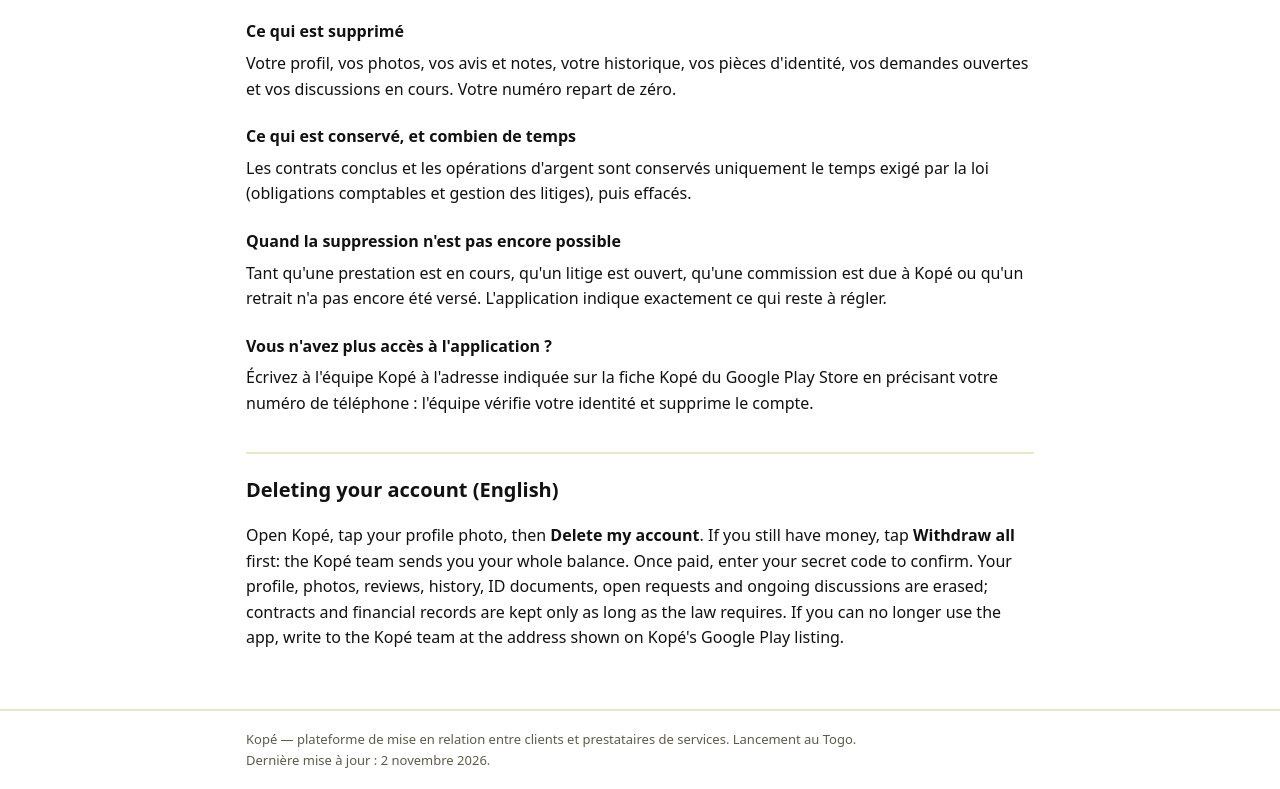
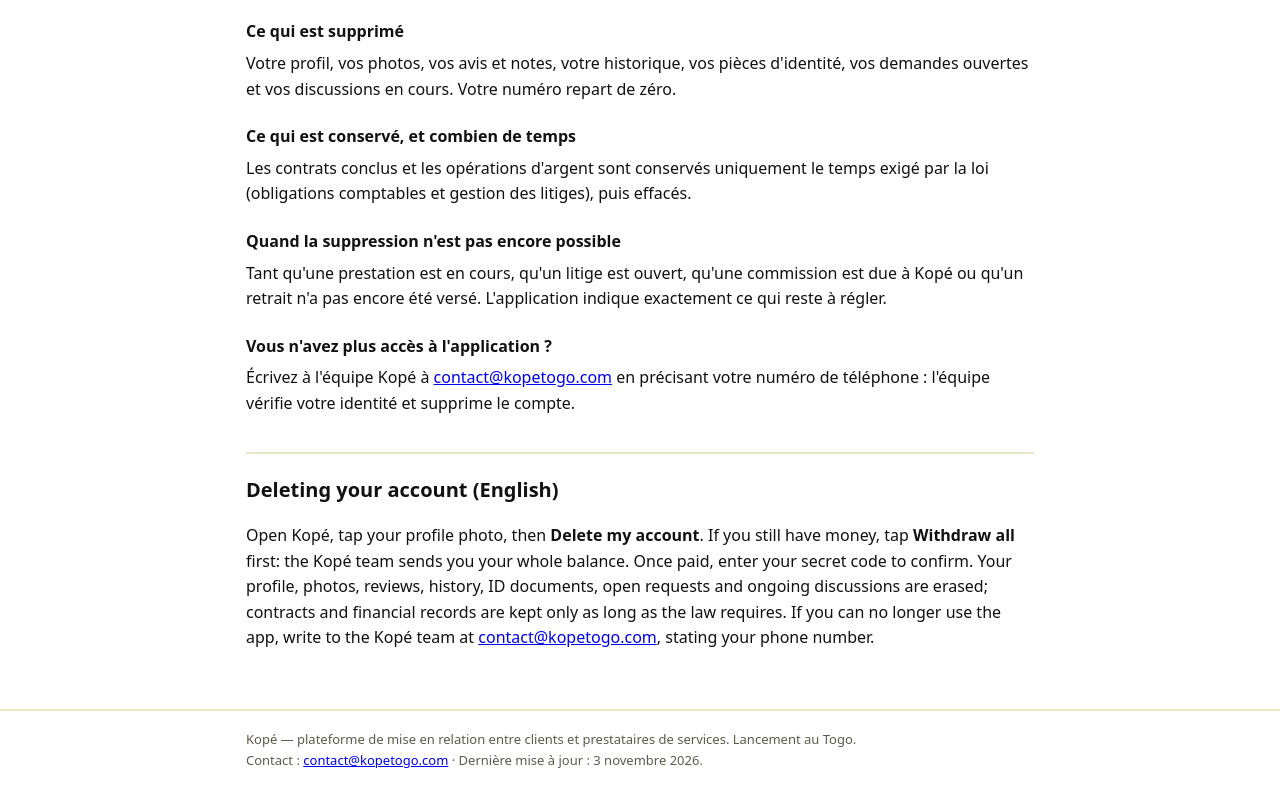
Before and after one commit to essikdodzi-source/kope-site, a plain HTML site: page suppression-compte.html in a window 1280 px wide. Shown: the part 519-1308 px from the top of the page. Drawn offline with Linux system fonts and the light colour scheme.

Commit message:
Site : adresse contact@kopetogo.com
Co-Authored-By: Claude Opus 5.5 <noreply@anthropic.com>
Claude-Session: https://claude.ai/code/session_018bK9aPASqPsDW8TBt2oTtu

```diff
--- a/suppression-compte.html
+++ b/suppression-compte.html
@@ -22,6 +22,6 @@ ol li{margin:6px 0}footer{border-top:2px solid var(--l);padding:18px 0;color:var
 <h3>Ce qui est supprimé</h3><p>Votre profil, vos photos, vos avis et notes, votre historique, vos pièces d'identité, vos demandes ouvertes et vos discussions en cours. Votre numéro repart de zéro.</p>
 <h3>Ce qui est conservé, et combien de temps</h3><p>Les contrats conclus et les opérations d'argent sont conservés uniquement le temps exigé par la loi (obligations comptables et gestion des litiges), puis effacés.</p>
 <h3>Quand la suppression n'est pas encore possible</h3><p>Tant qu'une prestation est en cours, qu'un litige est ouvert, qu'une commission est due à Kopé ou qu'un retrait n'a pas encore été versé. L'application indique exactement ce qui reste à régler.</p>
-<h3>Vous n'avez plus accès à l'application ?</h3><p>Écrivez à l'équipe Kopé à l'adresse indiquée sur la fiche Kopé du Google Play Store en précisant votre numéro de téléphone : l'équipe vérifie votre identité et supprime le compte.</p>
-<h2 lang="en">Deleting your account (English)</h2><div lang="en"><p>Open Kopé, tap your profile photo, then <strong>Delete my account</strong>. If you still have money, tap <strong>Withdraw all</strong> first: the Kopé team sends you your whole balance. Once paid, enter your secret code to confirm. Your profile, photos, reviews, history, ID documents, open requests and ongoing discussions are erased; contracts and financial records are kept only as long as the law requires. If you can no longer use the app, write to the Kopé team at the address shown on Kopé's Google Play listing.</p></div></div></main>
-<footer><div class="wrap">Kopé — plateforme de mise en relation entre clients et prestataires de services. Lancement au Togo.<br>Dernière mise à jour : 2 novembre 2026.</div></footer></body></html>
+<h3>Vous n'avez plus accès à l'application ?</h3><p>Écrivez à l'équipe Kopé à <a href="mailto:contact@kopetogo.com">contact@kopetogo.com</a> en précisant votre numéro de téléphone : l'équipe vérifie votre identité et supprime le compte.</p>
+<h2 lang="en">Deleting your account (English)</h2><div lang="en"><p>Open Kopé, tap your profile photo, then <strong>Delete my account</strong>. If you still have money, tap <strong>Withdraw all</strong> first: the Kopé team sends you your whole balance. Once paid, enter your secret code to confirm. Your profile, photos, reviews, history, ID documents, open requests and ongoing discussions are erased; contracts and financial records are kept only as long as the law requires. If you can no longer use the app, write to the Kopé team at <a href="mailto:contact@kopetogo.com">contact@kopetogo.com</a>, stating your phone number.</p></div></div></main>
+<footer><div class="wrap">Kopé — plateforme de mise en relation entre clients et prestataires de services. Lancement au Togo.<br>Contact : <a href="mailto:contact@kopetogo.com">contact@kopetogo.com</a> · Dernière mise à jour : 3 novembre 2026.</div></footer></body></html>
```
Also changed, not shown: conditions.html (+3 -3 lines), confidentialite.html (+3 -3 lines), index.html (+1 -1 lines).
